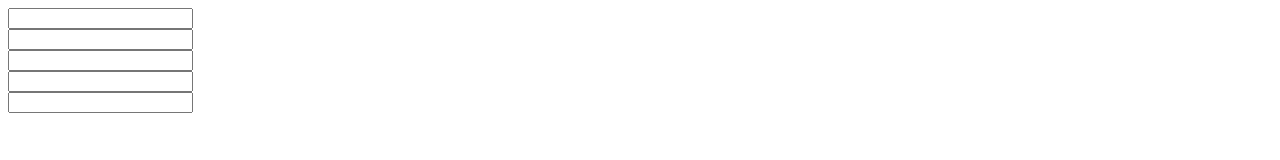
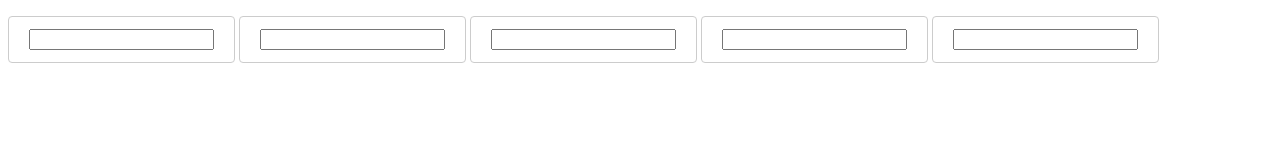
Before and after one commit to jjamtiger3/webcomponent, a website built with webpack: page index.html in a window 1280 px wide. Built offline with nearby package versions, Linux system fonts and the light colour scheme.

Commit message:
css 적용

```diff
--- a/index.html
+++ b/index.html
@@ -4,8 +4,13 @@
     <meta charset="utf-8">
     <title>custom-element</title>
     <style>
-      c-edit {
+      custom-editor {
+        padding: 12px 20px;
+        margin: 8px 0;
         display: inline-block;
+        border: 1px solid #ccc;
+        border-radius: 4px;
+        box-sizing: border-box;
       }
     </style>
   </head>
```
